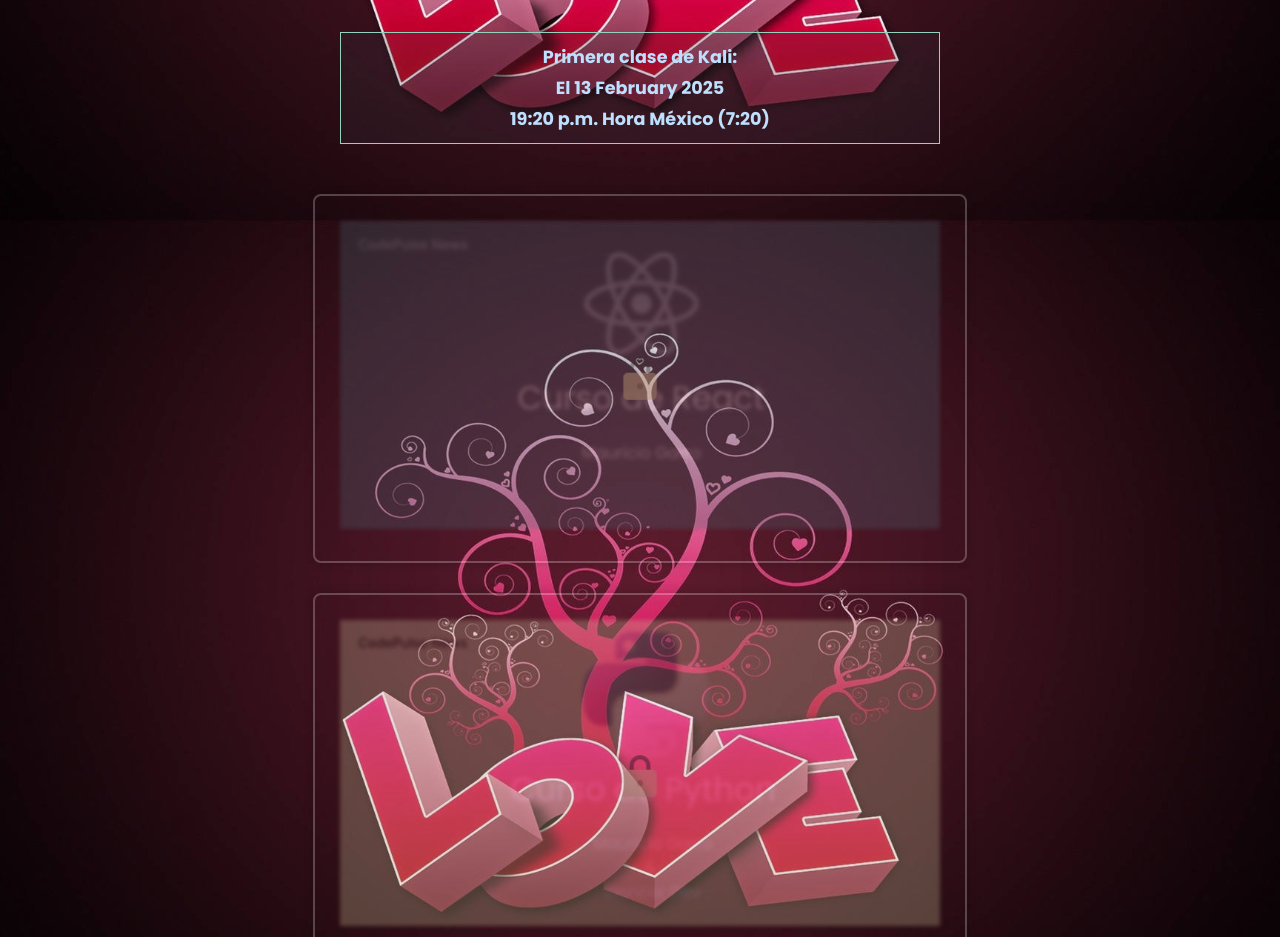
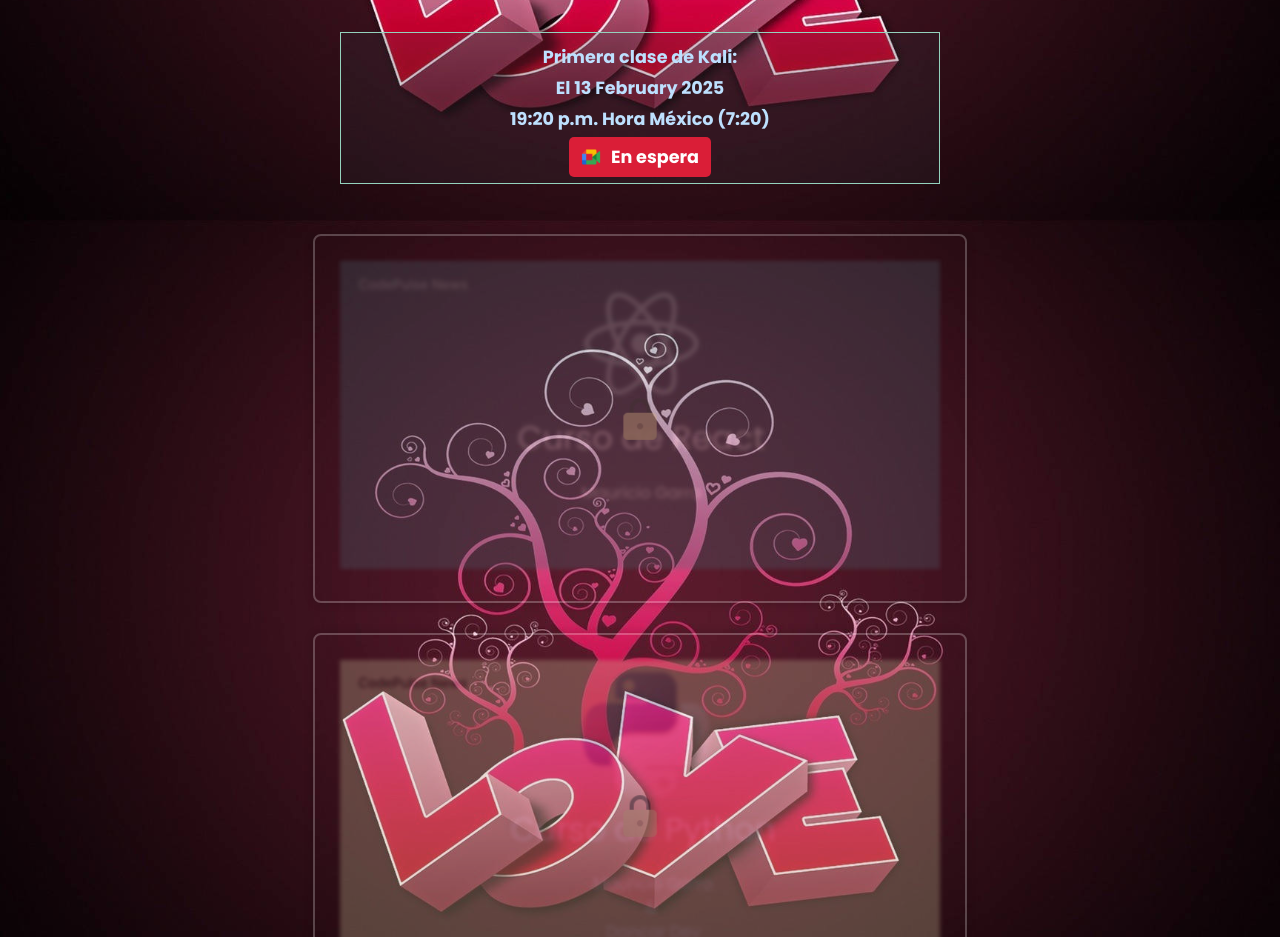
Before and after one commit to Mauricio2202/codenews, a React (Vite) app: page / in a window 1280 px wide. Shown: the part 1380-2317 px from the top of the page. Built offline with nearby package versions, Linux system fonts and the light colour scheme; a web font is replaced by a local one.

Commit message:
Habilitando botón de unirse

```diff
--- a/src/components/Clases.jsx
+++ b/src/components/Clases.jsx
@@ -55,10 +55,10 @@ function Clases() {
                             <p><strong>Primera clase de Kali:</strong></p>
                             <p>El {classDate}</p>
                             <p>19:20 p.m. Hora México (7:20)</p>
-                            {/* <a href="#" onClick={ alertProx } className='enlace-meet'>
+                            <a href="#" onClick={ alertProx } className='enlace-meet'>
                                 <img src={ Meet } alt="meet" className='meetIcon' />
                                 <p className='join'>En espera</p>
-                            </a> */}
+                            </a>
                         </div>
                     </div>
                     <div className="lock-wrapper">
```
